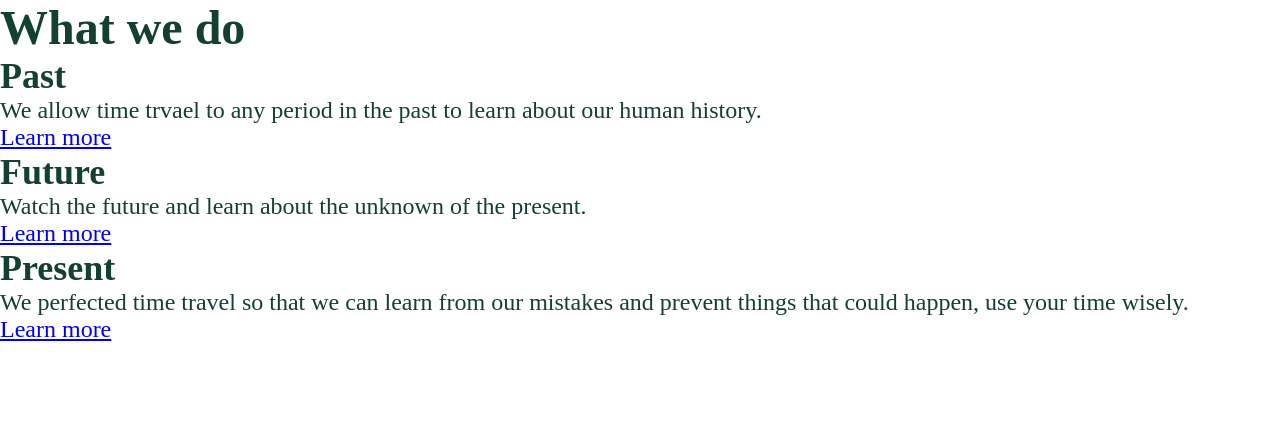
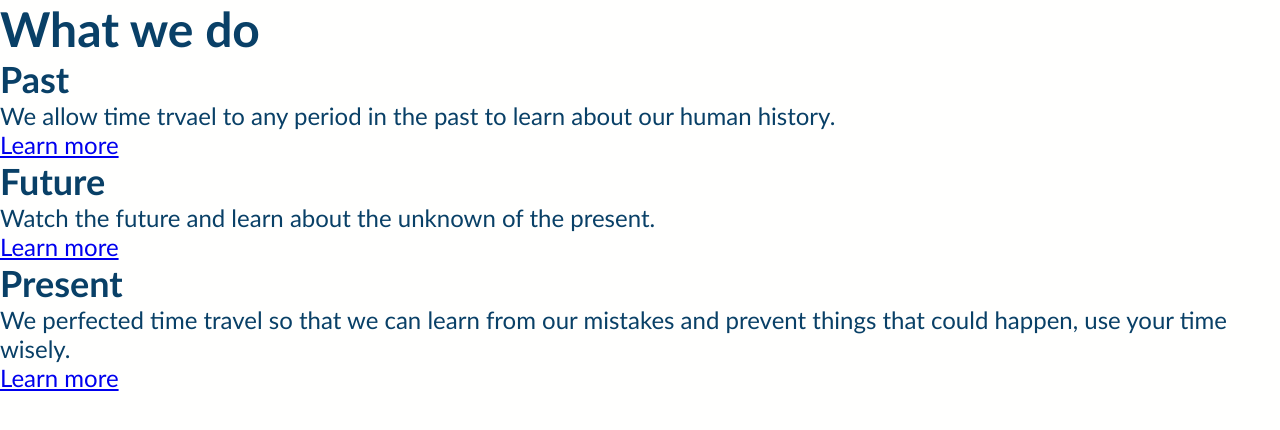
Before and after one commit to colin-coleman/in-class-assessment-13, a plain HTML site: page index.html in a window 1280 px wide. Drawn offline with Linux system fonts and the light colour scheme.

Commit message:
added color, background-color and font family to html

```diff
--- a/style.css
+++ b/style.css
@@ -6,5 +6,7 @@
 
 html {
   font-size: 24px;
-  color: #144031;
+  color: #094067;
+  background-color: #fffffe;
+  font-family: Optima, sans-serif;
 }
```
